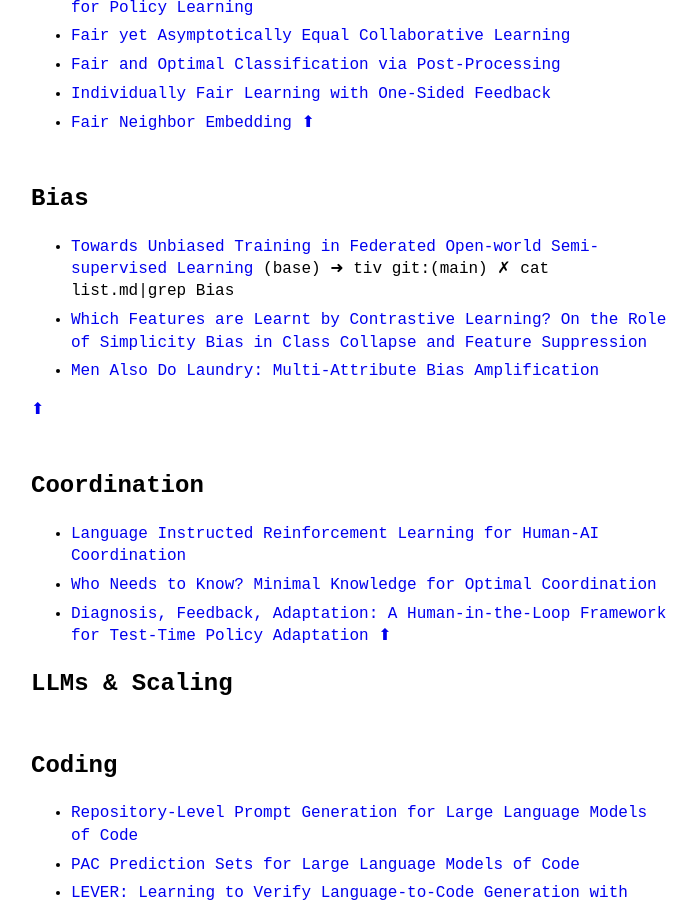
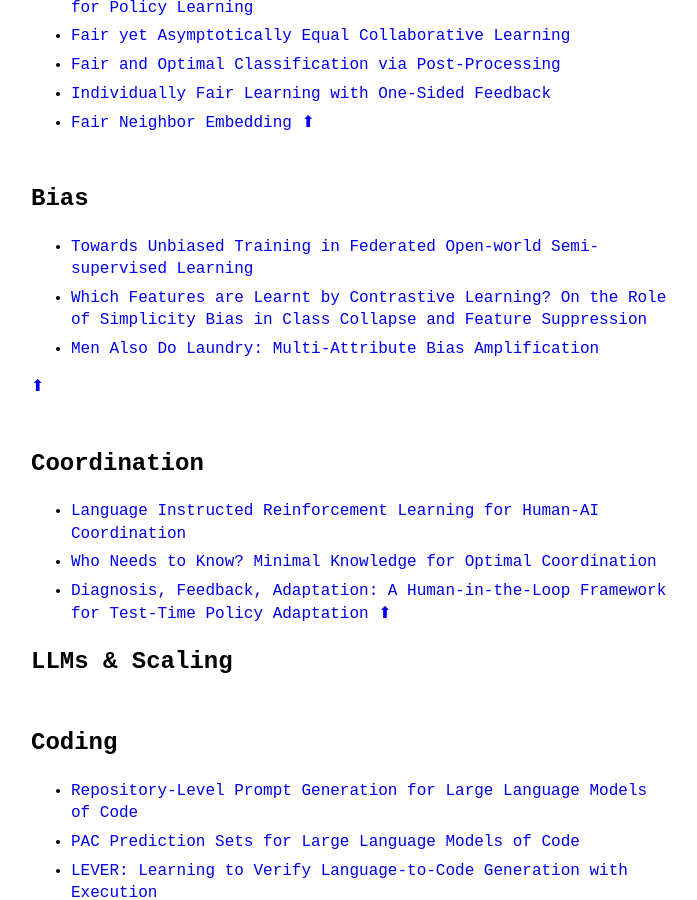
Before and after one commit to theinsideview/theinsideview.github.io, a Jekyll site: the page built from _posts/2023-07-23-icml.md, in a window 1280 px wide and 900 px high, scrolled down 7077 px. Shown: the whole window, without its empty margins (289-986 px from the left). Built offline with Jekyll 4.4.1, drawn with Linux system fonts in a browser that asks for light colours.

Commit message:
Update 2023-07-23-icml.md

```diff
--- a/_posts/2023-07-23-icml.md
+++ b/_posts/2023-07-23-icml.md
@@ -195,7 +195,6 @@
 ## Bias
 
 * [Towards Unbiased Training in Federated Open-world Semi-supervised Learning](https://icml.cc/virtual/2023/poster/25109)
-(base) ➜  tiv git:(main) ✗ cat list.md|grep Bias
 * [Which Features are Learnt by Contrastive Learning? On the Role of Simplicity Bias in Class Collapse and Feature Suppression](https://icml.cc/virtual/2023/poster/23564)
 * [Men Also Do Laundry: Multi-Attribute Bias Amplification](https://icml.cc/virtual/2023/poster/25124)
 
```
